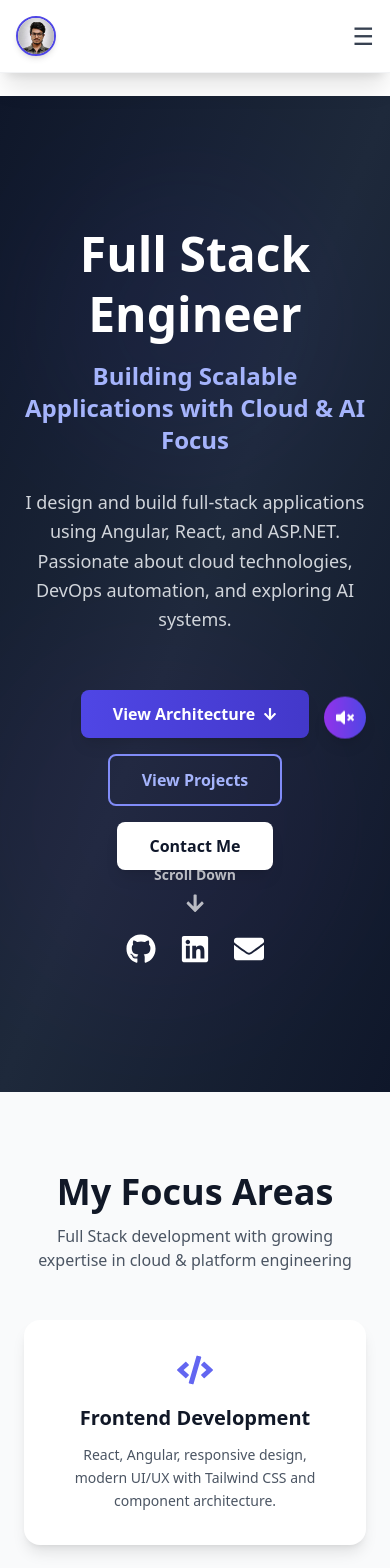
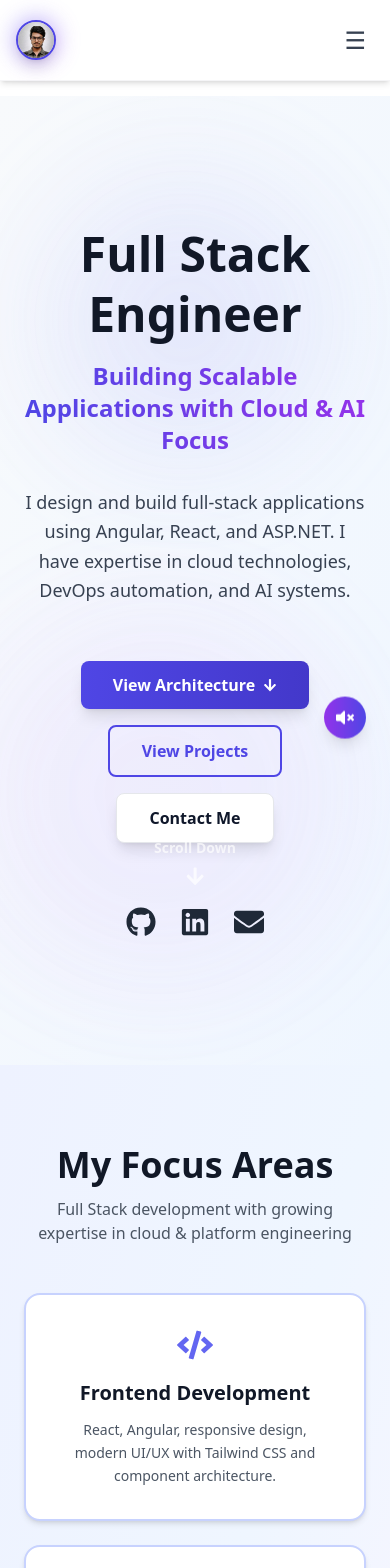
Before and after one commit to praneeth531641/Responsive_Portfolio, a React (Vite) app in the folder my-portfolio/: page / in a window 390 px wide. Shown: the top 1568 px of the page. Built offline with nearby package versions, Linux system fonts and the light colour scheme.

Commit message:
deployment with css changes

```diff
--- a/my-portfolio/src/App.css
+++ b/my-portfolio/src/App.css
@@ -137,7 +137,7 @@ section {
 /* Premium Card Hover Effects */
 .card-hover {
   transition: all 0.4s cubic-bezier(0.34, 1.56, 0.64, 1);
-  border: 1px solid rgba(99, 102, 241, 0.15);
+  border: 1px solid rgba(99, 102, 241, 0.2);
   position: relative;
   overflow: hidden;
 }
@@ -149,15 +149,16 @@ section {
   right: -50%;
   width: 100%;
   height: 100%;
-  background: radial-gradient(circle, rgba(99, 102, 241, 0.1) 0%, transparent 70%);
+  background: radial-gradient(circle, rgba(99, 102, 241, 0.08) 0%, transparent 70%);
   opacity: 0;
   transition: opacity 0.4s ease;
 }
 
 .card-hover:hover {
-  border-color: rgba(99, 102, 241, 0.3);
-  box-shadow: 0 25px 50px rgba(99, 102, 241, 0.12), inset 0 1px 0 rgba(255, 255, 255, 0.1);
+  border-color: rgba(99, 102, 241, 0.35);
+  box-shadow: 0 25px 50px rgba(99, 102, 241, 0.15), inset 0 1px 0 rgba(255, 255, 255, 0.2);
   transform: translateY(-8px);
+}
 }
 
 .card-hover:hover::before {
@@ -199,31 +200,49 @@ section {
 
 /* Premium Chip/Badge Styling */
 .premium-chip {
-  background: linear-gradient(135deg, rgba(99, 102, 241, 0.1) 0%, rgba(139, 92, 246, 0.1) 100%);
-  border: 1.5px solid rgba(99, 102, 241, 0.25);
+  background: linear-gradient(135deg, rgba(99, 102, 241, 0.15) 0%, rgba(139, 92, 246, 0.15) 100%);
+  border: 1.5px solid rgba(99, 102, 241, 0.35);
   transition: all 0.3s ease;
   position: relative;
   overflow: hidden;
+  color: #4f46e5;
+  font-weight: 600;
 }
 
 .premium-chip::before {
   content: '';
   position: absolute;
   inset: 0;
-  background: linear-gradient(90deg, transparent, rgba(255, 255, 255, 0.2), transparent);
+  background: linear-gradient(90deg, transparent, rgba(255, 255, 255, 0.3), transparent);
   opacity: 0;
   transition: opacity 0.4s;
 }
 
 .premium-chip:hover {
-  background: linear-gradient(135deg, rgba(99, 102, 241, 0.2) 0%, rgba(139, 92, 246, 0.2) 100%);
-  border-color: rgba(99, 102, 241, 0.4);
-  box-shadow: 0 8px 20px rgba(99, 102, 241, 0.15), inset 0 1px 2px rgba(255, 255, 255, 0.1);
+  background: linear-gradient(135deg, rgba(99, 102, 241, 0.25) 0%, rgba(139, 92, 246, 0.25) 100%);
+  border-color: rgba(99, 102, 241, 0.5);
+  box-shadow: 0 8px 20px rgba(99, 102, 241, 0.2), inset 0 1px 2px rgba(255, 255, 255, 0.3);
   transform: translateY(-2px);
+  color: #4338ca;
 }
 
 .premium-chip:hover::before {
   opacity: 1;
+}
+
+/* Light mode chip - more visible */
+@media (prefers-color-scheme: light) {
+  .premium-chip {
+    background: linear-gradient(135deg, rgba(99, 102, 241, 0.12) 0%, rgba(139, 92, 246, 0.12) 100%);
+    border: 1.5px solid rgba(99, 102, 241, 0.4);
+    color: #4f46e5;
+  }
+
+  .premium-chip:hover {
+    background: linear-gradient(135deg, rgba(99, 102, 241, 0.22) 0%, rgba(139, 92, 246, 0.22) 100%);
+    border-color: rgba(99, 102, 241, 0.6);
+    color: #4338ca;
+  }
 }
 
 /* Dark mode chip */
@@ -294,6 +313,57 @@ a:hover {
   }
 }
 
+/* Light Mode Enhancements */
+@media (prefers-color-scheme: light) {
+  .card-hover {
+    background: linear-gradient(135deg, rgba(255, 255, 255, 0.95) 0%, rgba(249, 250, 251, 0.95) 100%);
+    border: 1.5px solid rgba(99, 102, 241, 0.35);
+  }
+
+  .card-hover:hover {
+    background: linear-gradient(135deg, rgba(255, 255, 255, 1) 0%, rgba(249, 250, 251, 1) 100%);
+    border-color: rgba(99, 102, 241, 0.5);
+    box-shadow: 0 25px 50px rgba(99, 102, 241, 0.15), inset 0 1px 0 rgba(99, 102, 241, 0.1);
+  }
+
+  .premium-chip {
+    background: linear-gradient(135deg, rgba(99, 102, 241, 0.15) 0%, rgba(139, 92, 246, 0.15) 100%);
+    border-color: rgba(99, 102, 241, 0.4);
+    color: #4f46e5;
+  }
+
+  .premium-chip:hover {
+    background: linear-gradient(135deg, rgba(99, 102, 241, 0.25) 0%, rgba(139, 92, 246, 0.25) 100%);
+    border-color: rgba(99, 102, 241, 0.6);
+    box-shadow: 0 8px 20px rgba(99, 102, 241, 0.2);
+    color: #4338ca;
+  }
+}
+
+/* Dark Mode Enhancements */
+@media (prefers-color-scheme: dark) {
+  .card-hover {
+    background: linear-gradient(135deg, rgba(30, 41, 59, 0.8) 0%, rgba(15, 23, 42, 0.8) 100%);
+  }
+
+  .card-hover:hover {
+    background: linear-gradient(135deg, rgba(30, 41, 59, 0.95) 0%, rgba(15, 23, 42, 0.95) 100%);
+    box-shadow: 0 25px 50px rgba(99, 102, 241, 0.15), inset 0 1px 0 rgba(99, 102, 241, 0.1);
+  }
+
+  .premium-chip {
+    background: linear-gradient(135deg, rgba(99, 102, 241, 0.15) 0%, rgba(139, 92, 246, 0.15) 100%);
+    border: 1.5px solid rgba(99, 102, 241, 0.3);
+    color: #a5b4fc;
+  }
+
+  .premium-chip:hover {
+    background: linear-gradient(135deg, rgba(99, 102, 241, 0.25) 0%, rgba(139, 92, 246, 0.25) 100%);
+    border-color: rgba(99, 102, 241, 0.5);
+    color: #e0e7ff;
+  }
+}
+
 /* Responsive Typography */
 @media (max-width: 768px) {
   h1 {
@@ -309,29 +379,76 @@ a:hover {
   }
 }
 
-/* Light Mode Enhancements */
-@media (prefers-color-scheme: light) {
-  .card-hover {
-    background: linear-gradient(135deg, rgba(255, 255, 255, 0.9) 0%, rgba(249, 250, 251, 0.9) 100%);
+/* Navbar Enhancements */
+header {
+  animation: slideDownNavbar 0.5s ease-out;
+}
+
+@keyframes slideDownNavbar {
+  from {
+    transform: translateY(-100%);
+    opacity: 0;
   }
-
-  .card-hover:hover {
-    background: linear-gradient(135deg, rgba(255, 255, 255, 1) 0%, rgba(249, 250, 251, 1) 100%);
+  to {
+    transform: translateY(0);
+    opacity: 1;
   }
 }
 
-/* Dark Mode Enhancements */
+/* Navbar Link Hover Underline */
+nav a {
+  position: relative;
+}
+
+nav a::after {
+  content: '';
+  position: absolute;
+  bottom: 8px;
+  left: 16px;
+  width: 0;
+  height: 2px;
+  background: linear-gradient(90deg, #6366f1, #a855f7);
+  transition: width 0.3s cubic-bezier(0.34, 1.56, 0.64, 1);
+}
+
+nav a:hover::after {
+  width: calc(100% - 32px);
+}
+
+/* Logo Glow Effect */
+header a > div > img {
+  transition: all 0.3s ease;
+}
+
+header a:hover > div > img {
+  transform: scale(1.1) rotate(5deg);
+}
+
+/* Light and Dark Mode Visibility Classes */
+.light-only {
+  display: block;
+}
+
+.dark-only {
+  display: none;
+}
+
 @media (prefers-color-scheme: dark) {
-  .card-hover {
-    background: linear-gradient(135deg, rgba(30, 41, 59, 0.8) 0%, rgba(15, 23, 42, 0.8) 100%);
+  .light-only {
+    display: none;
   }
 
-  .card-hover:hover {
-    background: linear-gradient(135deg, rgba(30, 41, 59, 0.95) 0%, rgba(15, 23, 42, 0.95) 100%);
-    box-shadow: 0 25px 50px rgba(99, 102, 241, 0.15), inset 0 1px 0 rgba(99, 102, 241, 0.1);
+  .dark-only {
+    display: block;
   }
 }
+
+.light-bg {
+  background: linear-gradient(135deg, #f8f9fa 0%, #ffffff 50%, #f3f4f6 100%);
+}
+
 /* Architecture Diagram Animations */
+
 .architecture-box {
   animation: fadeInUp 0.6s ease-out;
   position: relative;
--- a/my-portfolio/src/components/Contact.tsx
+++ b/my-portfolio/src/components/Contact.tsx
@@ -47,9 +47,9 @@ export default function Contact() {
   return (
     <section
       id="contact"
-      className="py-20 bg-gray-50 dark:bg-gray-900 transition-all"
+      className="py-20 bg-gradient-to-br from-gray-50 via-indigo-50 to-purple-50 dark:from-slate-900 dark:to-slate-800 transition-all relative overflow-hidden"
     >
-      <div className="max-w-3xl mx-auto px-6 relative">
+      <div className="max-w-6xl mx-auto px-6 relative">
         <div className="text-center mb-12">
           <h2 className="text-4xl font-bold text-gray-900 dark:text-white mb-3">
             Let's Talk
@@ -76,7 +76,7 @@ export default function Contact() {
             </button>
           </div>
         ) : (
-          <div className="relative shadow-2xl rounded-2xl bg-white dark:bg-slate-800 border border-gray-200 dark:border-slate-700 p-8 animate-fade-in card-hover">
+          <div className="relative shadow-2xl rounded-2xl bg-white dark:bg-slate-800 border-2 border-indigo-200 dark:border-indigo-700/40 p-8 animate-fade-in card-hover">
             <button
               onClick={() => setShowForm(false)}
               className="absolute top-4 right-4 text-gray-400 hover:text-red-500 transition text-xl"
--- a/my-portfolio/src/components/Experience.tsx
+++ b/my-portfolio/src/components/Experience.tsx
@@ -74,7 +74,7 @@ export default function Experience() {
         {experiences.map((exp, idx) => (
           <div
             key={idx}
-            className="card-hover bg-white dark:bg-slate-800 rounded-2xl p-8 border border-gray-200 dark:border-slate-700 mb-6 shadow-lg transition hover:shadow-xl"
+            className="card-hover bg-white dark:bg-slate-800 rounded-2xl p-8 border-2 border-indigo-200 dark:border-indigo-700/40 mb-6 shadow-lg transition hover:shadow-xl"
           >
             <div className="flex items-start gap-3 mb-3">
               <FaBriefcase className="text-indigo-600 dark:text-indigo-400 text-xl mt-1" />
--- a/my-portfolio/src/components/FlagshipPlatform.tsx
+++ b/my-portfolio/src/components/FlagshipPlatform.tsx
@@ -2,11 +2,11 @@ import { SiReact, SiAngular, SiFastapi, SiDotnet, SiSnowflake, SiDocker, SiKuber
 
 export default function FlagshipPlatform() {
   return (
-    <section className="py-20 bg-white dark:bg-gray-900" id="flagship">
+    <section className="py-20 bg-gradient-to-br from-blue-50 via-indigo-50 to-purple-50 dark:from-slate-800 dark:to-slate-900 relative overflow-hidden" id="flagship">
       <div className="max-w-5xl mx-auto px-6">
         <div className="text-center mb-12">
           <h2 className="text-4xl font-bold text-gray-900 dark:text-white mb-4">
-            LLM-Powered Data & AI System
+            Learning Project: LLM-Powered Data & AI System
           </h2>
           <p className="text-lg text-gray-600 dark:text-gray-300">
             An aspiration project showcasing end-to-end platform architecture: natural-language analytics over Snowflake using LLMs, semantic models, and cloud-native infrastructure.
@@ -14,7 +14,7 @@ export default function FlagshipPlatform() {
         </div>
 
         {/* Architecture Diagram */}
-        <div className="bg-gradient-to-br from-white to-gray-50 dark:from-slate-800 dark:to-slate-900 rounded-2xl p-12 mb-12 border border-gray-200 dark:border-slate-700 card-hover">
+        <div className="bg-white dark:bg-slate-800 rounded-2xl p-12 mb-12 border-2 border-indigo-200 dark:border-indigo-700/40 card-hover shadow-lg dark:shadow-xl">
           <div className="space-y-8 text-center">
             <div className="architecture-box bg-gradient-to-br from-indigo-500 to-indigo-600 hover:from-indigo-600 hover:to-indigo-700 text-white font-bold py-4 px-8 rounded-xl inline-block shadow-lg hover:shadow-xl transform hover:scale-105 transition-all duration-300">
               UI (React / Angular)
--- a/my-portfolio/src/components/Hero.tsx
+++ b/my-portfolio/src/components/Hero.tsx
@@ -6,9 +6,15 @@ export default function Hero() {
   };
 
   return (
-    <section className="relative bg-gradient-to-br from-slate-900 via-slate-800 to-slate-900 text-white py-32 overflow-hidden" id="hero">
-      {/* Animated background elements */}
-      <div className="absolute inset-0 overflow-hidden">
+    <section className="relative bg-gradient-to-br from-slate-50 to-blue-50 dark:bg-gradient-to-br dark:from-slate-900 dark:via-slate-800 dark:to-slate-900 py-32 overflow-hidden" id="hero">
+      {/* Light mode background */}
+      <div className="absolute inset-0 light-only pointer-events-none">
+        <div className="absolute top-20 left-10 w-72 h-72 bg-indigo-200/30 rounded-full blur-3xl float-animation opacity-40"></div>
+        <div className="absolute bottom-20 right-10 w-96 h-96 bg-purple-200/30 rounded-full blur-3xl float-animation opacity-30" style={{animationDelay: '1s'}}></div>
+      </div>
+
+      {/* Dark mode background */}
+      <div className="absolute inset-0 dark-only pointer-events-none">
         <div className="absolute top-20 left-10 w-72 h-72 bg-indigo-600/20 rounded-full blur-3xl float-animation opacity-30"></div>
         <div className="absolute bottom-20 right-10 w-96 h-96 bg-purple-600/20 rounded-full blur-3xl float-animation opacity-20" style={{animationDelay: '1s'}}></div>
       </div>
@@ -16,18 +22,18 @@ export default function Hero() {
       <div className="max-w-5xl mx-auto px-6 relative z-10">
         <div className="text-center space-y-8 fade-in-up">
           <div className="space-y-4">
-            <h1 className="text-5xl md:text-7xl font-bold leading-tight">
+            <h1 className="text-5xl md:text-7xl font-bold leading-tight text-gray-900 dark:text-white">
               Full Stack Engineer
             </h1>
 
-            <h2 className="text-2xl md:text-3xl font-semibold text-indigo-300 gradient-text">
+            <h2 className="text-2xl md:text-3xl font-semibold bg-gradient-to-r from-indigo-600 to-purple-600 dark:from-indigo-400 dark:to-purple-400 bg-clip-text text-transparent">
               Building Scalable Applications with Cloud & AI Focus
             </h2>
           </div>
 
-          <p className="max-w-2xl mx-auto text-lg text-gray-300 leading-relaxed">
-            I design and build full-stack applications using Angular, React, and ASP.NET. Passionate about cloud technologies, DevOps automation, and exploring AI systems.
-          </p>
+            <p className="max-w-2xl mx-auto text-lg text-gray-700 dark:text-gray-300 leading-relaxed">
+            I design and build full-stack applications using Angular, React, and ASP.NET. I have expertise in cloud technologies, DevOps automation, and AI systems.
+            </p>
 
           <div className="flex flex-col sm:flex-row items-center justify-center gap-4 pt-6">
             <a
@@ -40,14 +46,14 @@ export default function Hero() {
 
             <a
               href="#projects"
-              className="border-2 border-indigo-400 hover:bg-indigo-600 text-indigo-300 hover:text-white font-semibold px-8 py-3 rounded-lg transition-all duration-300 hover-lift"
+              className="border-2 border-indigo-600 dark:border-indigo-400 hover:bg-indigo-600 dark:hover:bg-indigo-600 text-indigo-600 dark:text-indigo-300 hover:text-white font-semibold px-8 py-3 rounded-lg transition-all duration-300 hover-lift"
             >
               View Projects
             </a>
 
             <a
               href="#contact"
-              className="bg-white hover:bg-gray-100 text-slate-900 font-semibold px-8 py-3 rounded-lg transition-all duration-300 shadow-lg hover:shadow-2xl hover-lift"
+              className="bg-white dark:bg-slate-800 hover:bg-gray-100 dark:hover:bg-slate-700 text-slate-900 dark:text-white font-semibold px-8 py-3 rounded-lg transition-all duration-300 shadow-lg hover:shadow-2xl hover-lift border border-gray-200 dark:border-slate-700"
             >
               Contact Me
             </a>
@@ -58,7 +64,7 @@ export default function Hero() {
               href="https://github.com/praneeth531641"
               target="_blank"
               rel="noopener noreferrer"
-              className="hover:text-indigo-400 transition-all duration-300 hover-lift hover:scale-125"
+              className="text-gray-800 dark:text-indigo-400 hover:text-indigo-600 dark:hover:text-indigo-300 transition-all duration-300 hover-lift hover:scale-125"
               title="GitHub"
             >
               <FaGithub />
@@ -67,14 +73,14 @@ export default function Hero() {
               href="https://linkedin.com/in/praneeth-rayavarapu-8602811a3/"
               target="_blank"
               rel="noopener noreferrer"
-              className="hover:text-indigo-400 transition-all duration-300 hover-lift hover:scale-125"
+              className="text-gray-800 dark:text-indigo-400 hover:text-indigo-600 dark:hover:text-indigo-300 transition-all duration-300 hover-lift hover:scale-125"
               title="LinkedIn"
             >
               <FaLinkedin />
             </a>
             <a
               href="mailto:praneethrayavarapu@gmail.com"
-              className="hover:text-indigo-400 transition-all duration-300 hover-lift hover:scale-125"
+              className="text-gray-800 dark:text-indigo-400 hover:text-indigo-600 dark:hover:text-indigo-300 transition-all duration-300 hover-lift hover:scale-125"
               title="Email"
             >
               <FaEnvelope />
--- a/my-portfolio/src/components/Navbar.tsx
+++ b/my-portfolio/src/components/Navbar.tsx
@@ -13,32 +13,32 @@ const links = [
   {
     name: "Home",
     href: "#hero",
-    icon: <HiHome className="text-indigo-500 text-lg" />,
+    icon: <HiHome className="text-indigo-500 dark:text-indigo-400 text-lg" />,
   },
   {
     name: "Projects",
     href: "#projects",
-    icon: <HiCollection className="text-indigo-500 text-lg" />,
+    icon: <HiCollection className="text-indigo-500 dark:text-indigo-400 text-lg" />,
   },
   {
     name: "Tech Stack",
     href: "#tech",
-    icon: <HiCode className="text-indigo-500 text-lg" />,
+    icon: <HiCode className="text-indigo-500 dark:text-indigo-400 text-lg" />,
   },
   {
     name: "Experience",
     href: "#experience",
-    icon: <HiBriefcase className="text-indigo-500 text-lg" />,
+    icon: <HiBriefcase className="text-indigo-500 dark:text-indigo-400 text-lg" />,
   },
   {
     name: "Education",
     href: "#education",
-    icon: <HiAcademicCap className="text-indigo-500 text-lg" />,
+    icon: <HiAcademicCap className="text-indigo-500 dark:text-indigo-400 text-lg" />,
   },
   {
     name: "Contact",
     href: "#contact",
-    icon: <HiMail className="text-indigo-500 text-lg" />,
+    icon: <HiMail className="text-indigo-500 dark:text-indigo-400 text-lg" />,
   },
 ];
 
@@ -46,30 +46,34 @@ export default function Navbar() {
   const [open, setOpen] = useState(false);
 
   return (
-    <header className="fixed w-full top-0 left-0 z-50 bg-white/90 dark:bg-gray-900/95 backdrop-blur-md shadow-lg transition-all hover:shadow-xl border-b border-gray-200/50 dark:border-gray-700/50">
+    <header className="fixed w-full top-0 left-0 z-50 bg-white/85 dark:bg-slate-900/90 backdrop-blur-xl shadow-md dark:shadow-xl transition-all border-b border-gray-200/40 dark:border-slate-700/50">
       <div className="max-w-6xl mx-auto px-4 py-4 flex justify-between items-center">
         {/* Logo + Name */}
         <a href="#hero" className="flex items-center gap-3 group hover-lift">
-          <img
-            src="/praneeth.png"
-            alt="Logo"
-            className="h-10 w-10 rounded-full border-2 border-indigo-600 dark:border-indigo-400 shadow-md group-hover:shadow-lg transition-shadow"
-          />
-          <span className="text-xl font-bold gradient-text hidden sm:inline">
+          <div className="relative">
+            <div className="absolute inset-0 bg-gradient-to-br from-indigo-500 to-purple-500 rounded-full blur-md opacity-60 group-hover:opacity-100 transition-opacity"></div>
+            <img
+              src="/praneeth.png"
+              alt="Logo"
+              className="relative h-10 w-10 rounded-full border-2 border-indigo-600 dark:border-indigo-400 shadow-lg group-hover:shadow-indigo-500/50 transition-all"
+            />
+          </div>
+          <span className="text-xl font-bold bg-gradient-to-r from-indigo-600 to-purple-600 dark:from-indigo-400 dark:to-purple-400 bg-clip-text text-transparent hidden sm:inline">
             Praneeth
           </span>
         </a>
 
         {/* Desktop Nav */}
-        <nav className="hidden md:flex gap-8">
+        <nav className="hidden md:flex gap-1">
           {links.map((link) => (
             <a
               key={link.name}
               href={link.href}
-              className="relative text-gray-700 dark:text-gray-300 hover:text-indigo-600 dark:hover:text-indigo-400 transition font-medium group"
+              className="relative px-4 py-2 text-gray-700 dark:text-gray-300 hover:text-indigo-600 dark:hover:text-indigo-400 transition-colors font-medium group"
             >
-              {link.name}
-              <span className="absolute bottom-0 left-0 w-0 h-0.5 bg-indigo-600 dark:bg-indigo-400 group-hover:w-full transition-all duration-300"></span>
+              <span className="absolute inset-0 bg-indigo-100 dark:bg-indigo-900/30 rounded-lg opacity-0 group-hover:opacity-100 transition-opacity"></span>
+              <span className="relative">{link.name}</span>
+              <span className="absolute bottom-1 left-4 w-0 h-0.5 bg-gradient-to-r from-indigo-600 to-purple-600 dark:from-indigo-400 dark:to-purple-400 group-hover:w-12 transition-all duration-300"></span>
             </a>
           ))}
         </nav>
@@ -81,7 +85,7 @@ export default function Navbar() {
 
         {/* Mobile Menu Button */}
         <button
-          className="md:hidden text-2xl text-gray-700 dark:text-gray-300 focus:outline-none hover:text-indigo-600 dark:hover:text-indigo-400 transition"
+          className="md:hidden text-2xl text-gray-700 dark:text-gray-300 hover:text-indigo-600 dark:hover:text-indigo-400 transition-all p-2 hover:bg-indigo-100 dark:hover:bg-indigo-900/30 rounded-lg"
           onClick={() => setOpen(!open)}
           aria-label="Toggle menu"
         >
@@ -91,9 +95,9 @@ export default function Navbar() {
 
       {/* Mobile Dropdown */}
       {open && (
-        <div className="fixed inset-0 z-[99] bg-black/30 backdrop-blur-sm pointer-events-none animate-fadeIn">
+        <div className="fixed inset-0 z-[99] bg-black/20 backdrop-blur-sm pointer-events-none animate-fadeIn">
           <div
-            className="absolute right-4 top-[70px] w-[50%] max-w-xs bg-white dark:bg-gray-800 rounded-xl shadow-2xl border border-indigo-200 dark:border-indigo-700/30 px-4 py-4 space-y-2 pointer-events-auto fade-in-up"
+            className="absolute right-4 top-[68px] w-[60%] max-w-xs bg-white dark:bg-slate-800 rounded-2xl shadow-2xl border border-indigo-200/50 dark:border-indigo-700/40 px-4 py-4 space-y-2 pointer-events-auto fade-in-up card-hover"
             onClick={(e) => e.stopPropagation()}
           >
             {links.map((link) => (
@@ -101,14 +105,14 @@ export default function Navbar() {
                 key={link.name}
                 href={link.href}
                 onClick={() => setOpen(false)}
-                className="flex items-center gap-3 px-3 py-2.5 rounded-lg text-gray-700 dark:text-gray-300 text-sm font-medium hover:bg-indigo-100 dark:hover:bg-indigo-900/40 hover:text-indigo-600 dark:hover:text-indigo-400 transition-all hover-lift"
+                className="flex items-center gap-3 px-3 py-3 rounded-lg text-gray-700 dark:text-gray-300 text-sm font-medium hover:bg-indigo-100 dark:hover:bg-indigo-900/50 hover:text-indigo-600 dark:hover:text-indigo-400 transition-all transform hover:translate-x-1"
               >
                 {link.icon}
-                {link.name}
+                <span>{link.name}</span>
               </a>
             ))}
 
-            <div className="pt-3 border-t border-gray-300 dark:border-gray-700 flex justify-center">
+            <div className="pt-3 border-t border-gray-200 dark:border-slate-700 flex justify-center">
               <DarkModeToggle />
             </div>
           </div>
--- a/my-portfolio/src/components/Projects.tsx
+++ b/my-portfolio/src/components/Projects.tsx
@@ -46,7 +46,7 @@ const projects = [
 export default function Projects() {
   return (
     <section
-      className="py-20 bg-white dark:bg-gray-900"
+      className="py-20 bg-gradient-to-br from-gray-50 via-indigo-50 to-purple-50 dark:from-slate-900 dark:to-slate-800 relative overflow-hidden"
       id="projects"
     >
       <div className="max-w-6xl mx-auto px-6">
@@ -57,7 +57,7 @@ export default function Projects() {
           {projects.map((project, index) => (
             <div
               key={index}
-              className="card-hover bg-white dark:bg-gradient-to-br dark:from-slate-800 dark:to-slate-900 rounded-2xl p-8 hover:shadow-2xl transition-all duration-300 group overflow-hidden"
+              className="card-hover bg-white dark:bg-slate-800 rounded-2xl p-8 hover:shadow-2xl transition-all duration-300 group overflow-hidden border-2 border-indigo-200 dark:border-indigo-700/40 shadow-md dark:shadow-lg"
             >
               <div className="flex flex-col md:flex-row md:items-start md:justify-between gap-6 relative z-10">
                 <div className="flex-1">
--- a/my-portfolio/src/components/WhatIDo.tsx
+++ b/my-portfolio/src/components/WhatIDo.tsx
@@ -25,7 +25,7 @@ const services = [
 
 export default function WhatIDo() {
   return (
-    <section className="py-20 bg-gray-50 dark:bg-gray-800" id="what-i-do">
+    <section className="py-20 bg-gradient-to-br from-indigo-50 via-blue-50 to-purple-50 dark:from-slate-900 dark:to-slate-800 relative overflow-hidden" id="what-i-do">
       <div className="max-w-6xl mx-auto px-6">
         <h2 className="text-4xl font-bold text-center text-gray-900 dark:text-white mb-3">
           My Focus Areas
@@ -38,9 +38,9 @@ export default function WhatIDo() {
           {services.map((service, index) => (
             <div
               key={index}
-              className="card-hover bg-white dark:bg-slate-800 rounded-2xl shadow-lg p-8 text-center transform transition hover:shadow-xl group"
+              className="card-hover bg-white dark:bg-slate-800 rounded-2xl shadow-md dark:shadow-lg p-8 text-center transform transition hover:shadow-xl dark:hover:shadow-xl group border-2 border-indigo-200 dark:border-indigo-700/40"
             >
-              <div className="flex justify-center mb-4 text-5xl text-indigo-600 dark:text-indigo-400 group-hover:scale-110 transition-transform">
+              <div className="flex justify-center mb-4 text-5xl group-hover:scale-110 transition-transform">
                 {service.icon}
               </div>
               <h3 className="text-xl font-bold text-gray-900 dark:text-white mb-3">
```
Also changed, not shown: my-portfolio/src/components/Education.tsx (+5 -5 lines), my-portfolio/src/components/Footer.tsx (+9 -9 lines), my-portfolio/src/components/TechStack.tsx (+10 -5 lines).
